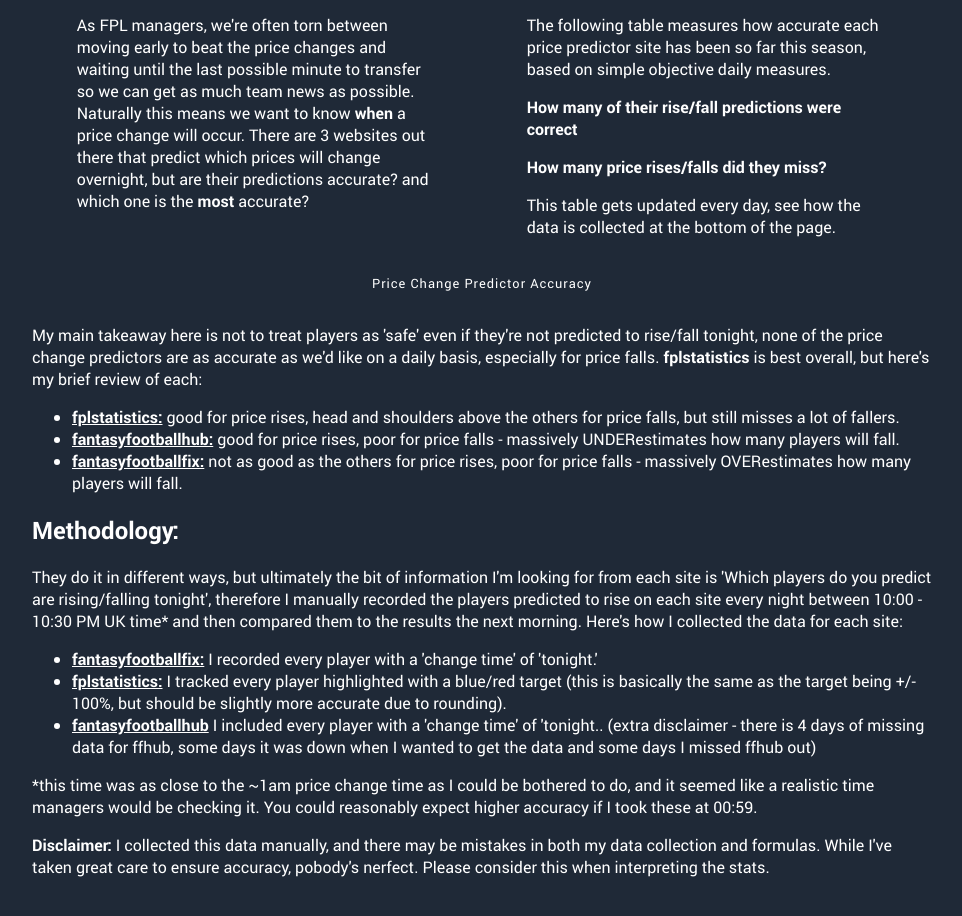
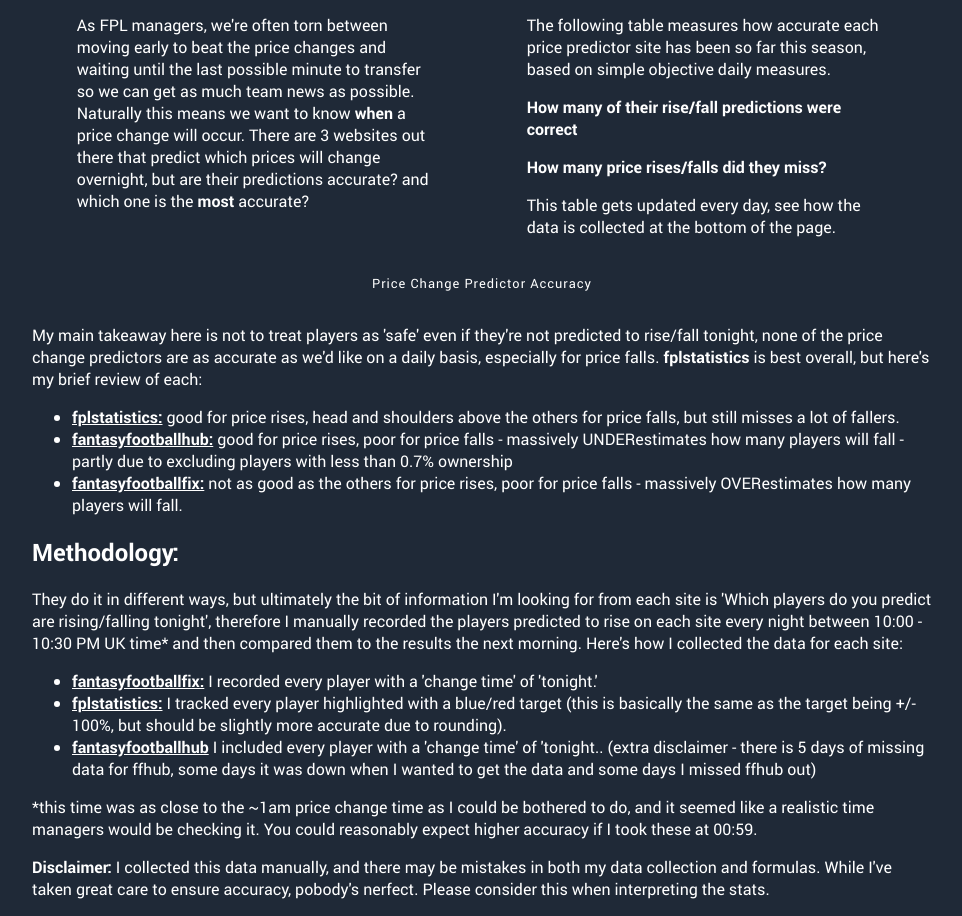
Before and after one commit to MikeCodesSomething/fpl-price-changes-reviewed, a plain HTML site: page index.html in a window 1280 px wide. Shown: the part 73-989 px from the top of the page, without its empty margins (158-1120 px from the left). Before the commit the page ends 967 px from the top, so only its background shows below. Drawn offline with Linux system fonts and the light colour scheme; no server answers.

Commit message:
Update copy based on Mike from ffhub telling me they exclude players that are <0.7% ownership

```diff
--- a/index.html
+++ b/index.html
@@ -34,7 +34,7 @@
         <p>My main takeaway here is not to treat players as 'safe' even if they're not predicted to rise/fall tonight, none of the price change predictors are as accurate as we'd like on a daily basis, especially for price falls. <strong>fplstatistics</strong> is best overall, but here's my brief review of each:</p>
     <ul>
         <li><strong><a href="https://fplstatistics.co.uk">fplstatistics:</a></strong> good for price rises, head and shoulders above the others for price falls, but still misses a lot of fallers.</li>
-        <li><strong><a href="https://www.fantasyfootballhub.co.uk/fantasy-premier-league-price-rises">fantasyfootballhub:</a></strong> good for price rises, poor for price falls - massively UNDERestimates how many players will fall.</li>
+        <li><strong><a href="https://www.fantasyfootballhub.co.uk/fantasy-premier-league-price-rises">fantasyfootballhub:</a></strong> good for price rises, poor for price falls - massively UNDERestimates how many players will fall - partly due to excluding players with less than 0.7% ownership</li>
         <li><strong><a href="https://www.fantasyfootballfix.com/price/">fantasyfootballfix:</a></strong> not as good as the others for price rises, poor for price falls - massively OVERestimates how many players will fall.</li>
     </ul>
         <h2>Methodology:</h2>
@@ -44,7 +44,7 @@
             <li><strong><a href="https://fplstatistics.co.uk">fplstatistics:</a>
             </strong> I tracked every player highlighted with a blue/red target (this is basically the same as the target being +/- 100%, but should be slightly more accurate due to rounding).</li>
             <li><strong><a href="https://www.fantasyfootballhub.co.uk/fantasy-premier-league-price-rises">fantasyfootballhub</a>
-            </strong> I included every player with a 'change time' of 'tonight.. (extra disclaimer - there is 4 days of missing data for ffhub, some days it was down when I wanted to get the data and some days I missed ffhub out)</li>
+            </strong> I included every player with a 'change time' of 'tonight.. (extra disclaimer - there is 5 days of missing data for ffhub, some days it was down when I wanted to get the data and some days I missed ffhub out)</li>
         </ul>
 
         <p>*this time was as close to the ~1am price change time as I could be bothered to do, and it seemed like a realistic time managers would be checking it. You could reasonably expect higher accuracy if I took these at 00:59.</p>
```
